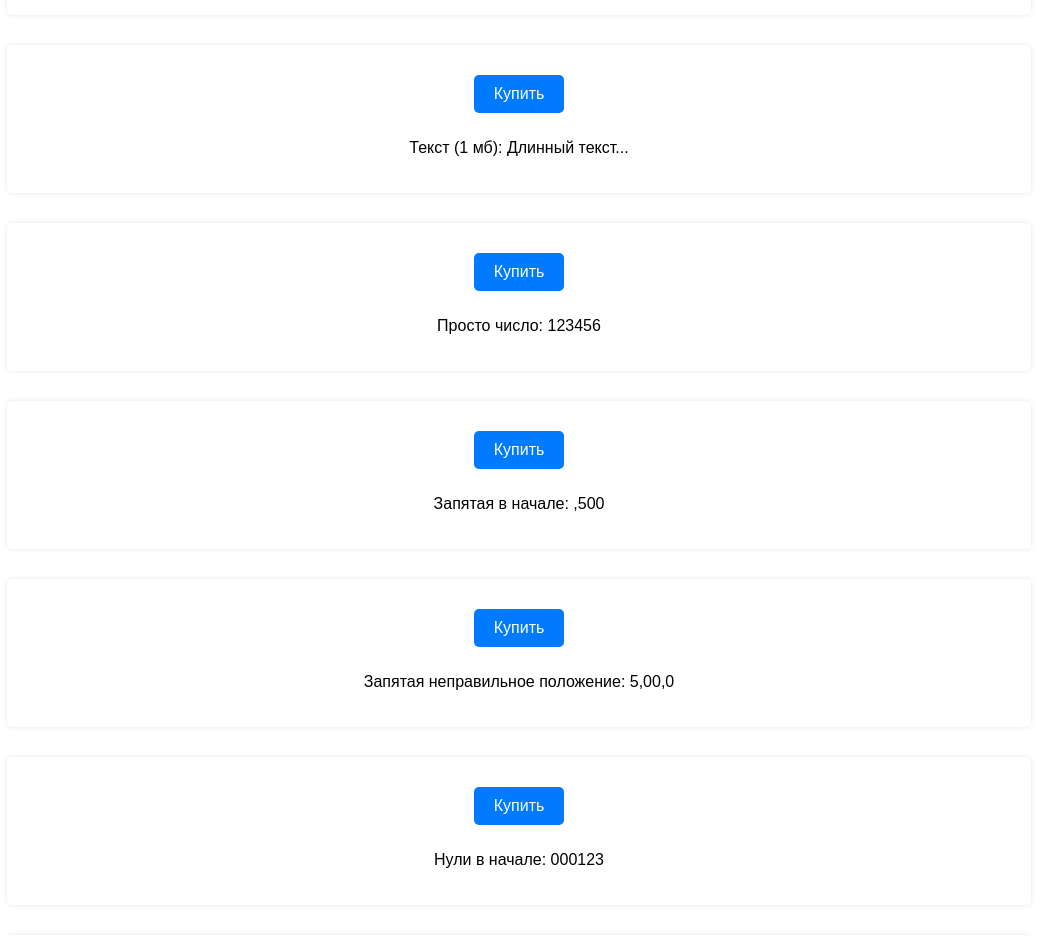
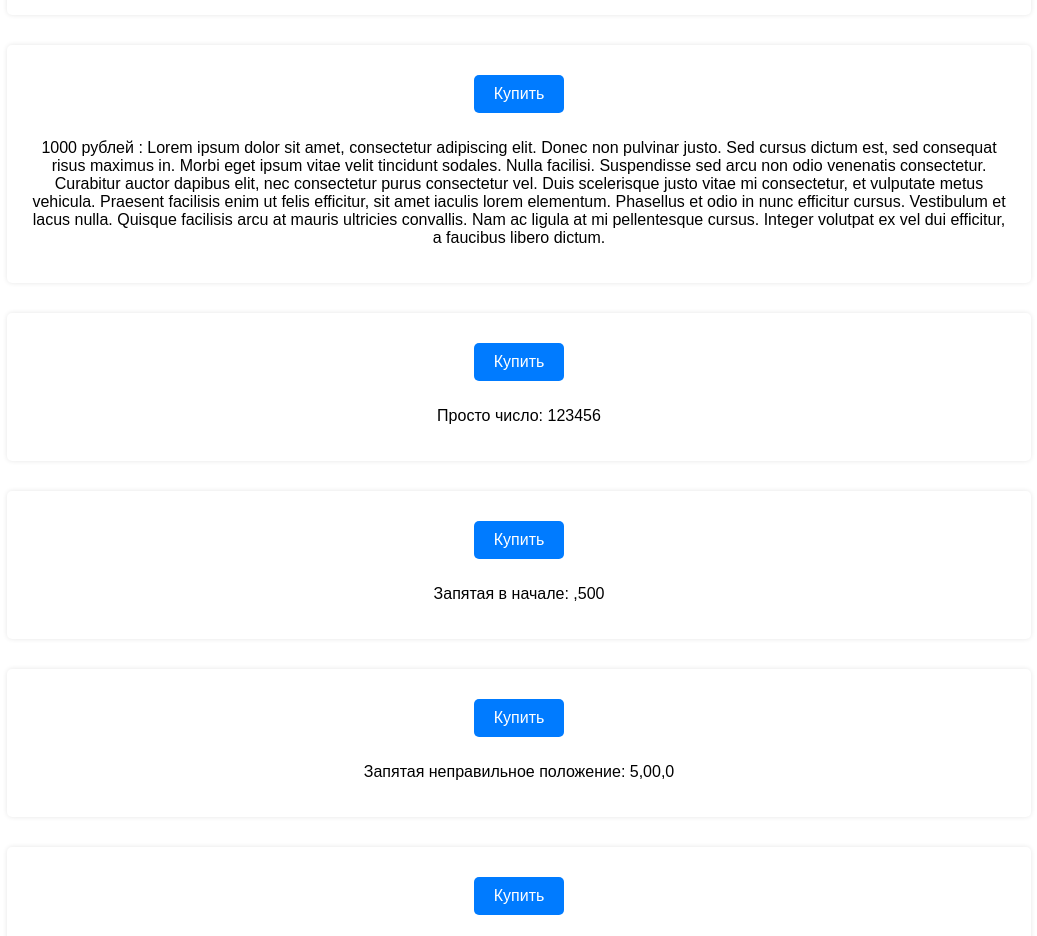
Before and after one commit to agadzhiev/zerocode, a plain HTML site: page index.html in a window 1280 px wide. Shown: the part 780-1716 px from the top of the page, without its empty margins (121-1158 px from the left). Drawn offline with Linux system fonts and the light colour scheme.

Commit message:
Update index.html

```diff
--- a/index.html
+++ b/index.html
@@ -84,7 +84,7 @@
         </div>
         <div class="section">
             <a class="button" href="#">Купить</a>
-            <p>Текст (1 мб): Длинный текст...</p>
+            <p>1000 рублей : Lorem ipsum dolor sit amet, consectetur adipiscing elit. Donec non pulvinar justo. Sed cursus dictum est, sed consequat risus maximus in. Morbi eget ipsum vitae velit tincidunt sodales. Nulla facilisi. Suspendisse sed arcu non odio venenatis consectetur. Curabitur auctor dapibus elit, nec consectetur purus consectetur vel. Duis scelerisque justo vitae mi consectetur, et vulputate metus vehicula. Praesent facilisis enim ut felis efficitur, sit amet iaculis lorem elementum. Phasellus et odio in nunc efficitur cursus. Vestibulum et lacus nulla. Quisque facilisis arcu at mauris ultricies convallis. Nam ac ligula at mi pellentesque cursus. Integer volutpat ex vel dui efficitur, a faucibus libero dictum.</p>
         </div>
         <div class="section">
             <a class="button" href="#">Купить</a>
```
